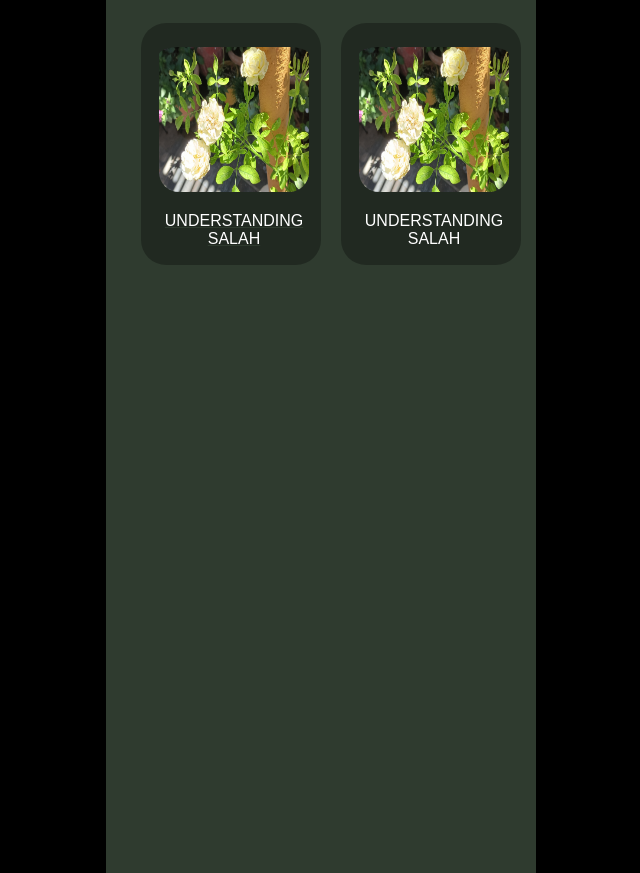
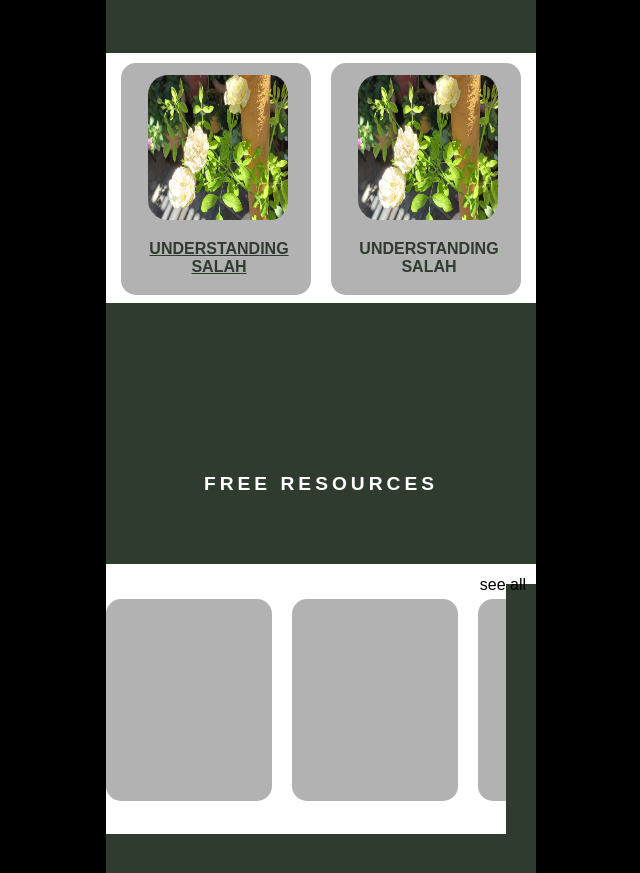
Before and after one commit to 4mh24cd024-pixel/payment-gateway-system, a plain HTML site: page index.html in a window 1280 px wide. Shown: the part 207-1080 px from the top of the page, without its empty margins (319-959 px from the left). Drawn offline with Linux system fonts and the light colour scheme.

Commit message:
changed css

```diff
--- a/CSS/general.css
+++ b/CSS/general.css
@@ -4,9 +4,19 @@
 
 body{
     width: 100%;
-   max-width:430px;
+    max-width:430px;
     min-height: 360vh;
     margin: auto;
     background-color: #2f3b2f;
     font-family: Arial, Helvetica, sans-serif;
 }
+
+.sub-h{
+    padding-bottom: 50px;
+    color: white;
+    font-size: larger;
+    padding-top: 150px;
+    text-align: center;
+    font-weight: bold;
+    letter-spacing: 4px;
+}
--- a/CSS/header.css
+++ b/CSS/header.css
@@ -18,7 +18,8 @@
 .menu {
     position: fixed;
     top: 50px;
-    width: 215px;
+    width: 100%;
+    max-width: 215px;
     height: 360vh;
 
     background-color: white;
--- a/CSS/products.css
+++ b/CSS/products.css
@@ -1,21 +1,63 @@
 .products{
     height: 250px;
     width: 100%;
-    max-width: 380px;
+    max-width: 430px;
     display: flex;
     flex-direction: row;
     gap : 20px;
-    padding-left: 35px;
-    padding-top: 20px;
+    padding: 10px 15px;
+    box-sizing: border-box;
+    background-color: white;
+
 }
 
 .items{
-    height: 230px;
-    width: 100%;
-    max-width: 200px;
-    border-radius: 25px;
+    height: 220px;
+    flex: 1;
+    min-width: 0;
+    border-radius: 15px;
     background-color: rgba(0,0,0,0.3);
     text-align: center;
     display: block;
-    position: static;
 }
+
+.rbox{
+    background-color: white;
+    height: 20px;
+    width: 100%;
+
+}
+
+.swipe{
+    color: black;
+    background-color: white;
+    padding: 0;
+    height: 20px;
+    width: 100%;
+    display: flex;
+    justify-content: flex-end;
+}
+
+.fres{
+    height: 250px;
+    width: 100%;
+    max-width: 400px;
+    display: flex;
+    flex-direction: row;
+    gap : 20px;
+    padding: 15px;
+    box-sizing: border-box;
+    background-color: white;
+    overflow-x: auto;
+    scroll-snap-type: x mandatory;
+}
+
+.card{
+    height: 190px;
+    flex: 0 0 160px;
+    scroll-snap-align: start;
+    min-width: 0;
+    border-radius: 15px;
+    background-color: rgba(0,0,0,0.3);
+    display: block;
+}
--- a/index.html
+++ b/index.html
@@ -15,22 +15,39 @@
                 <img src="images/WhatsApp Image 2026-08-06 at 12.13.11 PM.jpeg" id="logo">
                 <p style="color: #2f3a2f; font-size: 20px;">EMAANIR</p>
             </div>
+
                <div class="menu">
                     <a href="HTML/about.html" >About</a>
                     <a href="HTML/products.html" >Products</a>
                     <a href="HTML/resources.html" >Free Resources</a>
                 </div>
-        <p style="color: white; font-size: larger; padding-top: 150px; text-align: center; font-weight: bold; letter-spacing: 4px; ">NEW PRODUCTS</p>
+
+        <p class="sub-h">NEW PRODUCTS</p>
         <div class="products">
             <a class="items" href="HTML/salah.html">
-                <img src="images/IMG_20250315_113833.jpg" style="height: 145px; width: 150px;border-radius: 20px; padding-top: 12px;">
-                <p style="color: white; padding-top: 0px;">UNDERSTANDING SALAH</p>
+                <img src="images/IMG_20250315_113833.jpg" style="height: 145px; width: 140px;border-radius: 20px; padding-right: 3px;">
+                <p style="color: #2f3b2f; padding-top: 0px; font-weight: bolder;">UNDERSTANDING SALAH</p>
             </a>
             <a class="items">
-                <img src="images/IMG_20250315_113833.jpg" style="height: 145px; width: 150px;border-radius: 20px; padding-top: 12px;">
-                <p style="color: white; padding-top: 0px;">UNDERSTANDING SALAH</p>
+                <img src="images/IMG_20250315_113833.jpg" style="height: 145px; width: 140px;border-radius: 20px; padding-right: 3px;">
+                <p style="color: #2f3b2f;  font-weight: bold;">UNDERSTANDING SALAH</p>
             </a>
         </div>
+
+        <p class="sub-h">FREE RESOURCES</p>
+
+            <div class="rbox">
+                <div class="swipe">
+                    <a href="HTML/products.html" style="color: black; text-decoration: none; padding-right: 10px;">see all</a>
+                </div>
+
+                <div class="fres">
+                    <a href="" class="card"></a>
+                    <a href="" class="card"></a>
+                    <a href="" class="card"></a>
+                </div>
+            </div>
+
     </div>
     <script src="JavaScript/menu.js"></script>
 </body>
```
